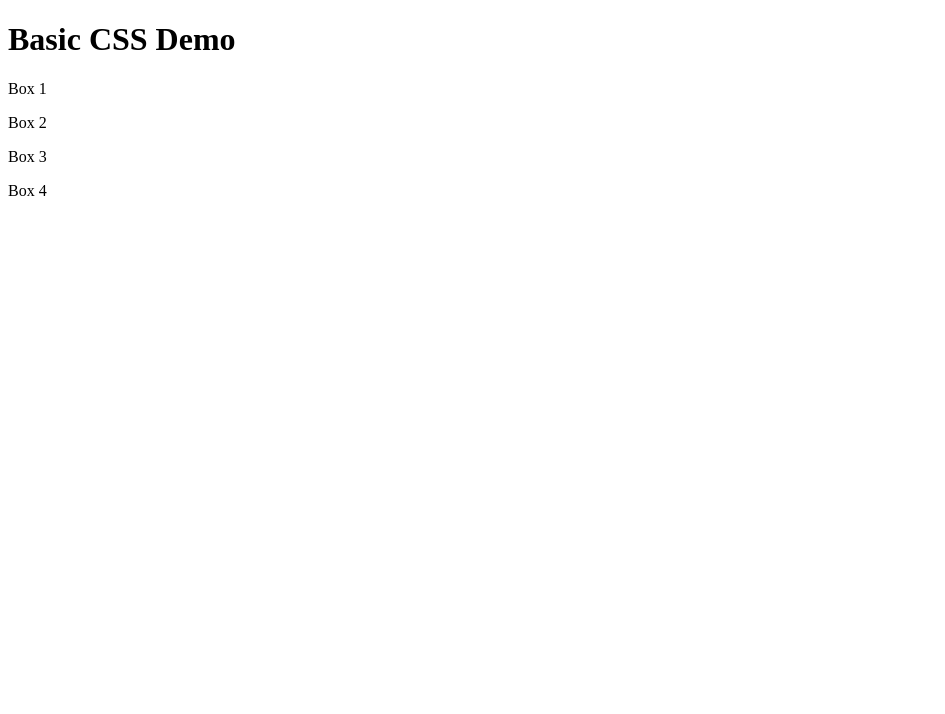
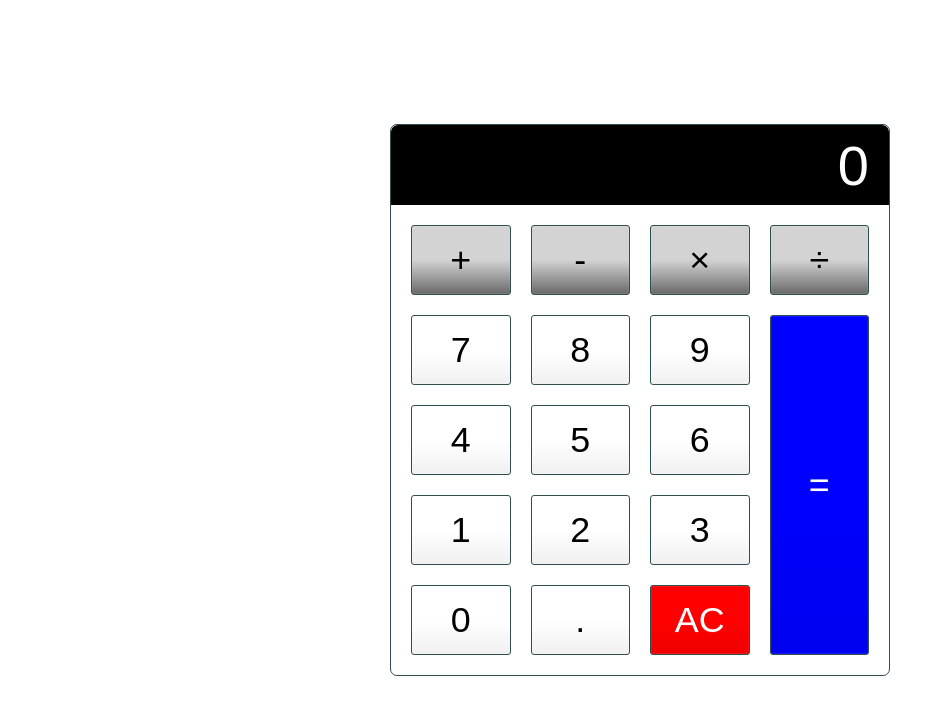
Before and after one commit to AlexGReyes/JavaScript-Projects, a plain HTML site: page calculator/calculator.html in a window 1280 px wide. Shown: the whole page, without its empty margins (0-945 px from the left). Drawn offline with Linux system fonts and the light colour scheme.

Commit message:
CALCULATOR SUBMISSION

```diff
--- a/calculator/calculator.html
+++ b/calculator/calculator.html
@@ -4,25 +4,33 @@
 		<meta charset="utf-8">
 		<title>Calculator</title>
         <meta name="description" content="A basic HTML, CSS and JavaScript Calculator">
-        <meta name="autor" content="Alejandro?"
+        <meta name="autor" content="Alejandro_G_Reyes_Aldeco">
+        <script src="js/main.js" defer></script>
+        <link rel="stylesheet" href="css/calculator.css">
 	</head>
 	<body>
-        <div>
-            <h1>Basic CSS Demo</h1>
-        </div>
+        <div class="calculator">
+            <input type="text" class="calculator-screen" value="0" disabled />
+            <div class="calculator-keys">
+                <button type="button" class="operator" value="+">+</button>
+                <button type="button" class="operator" value="-">-</button>
+                <button type="button" class="operator" value="*">&times;</button>
+                <button type="button" class="operator" value="/">&divide;</button>
 
-        <div class="con"tainer">
-            <div class="square">
-                <p>Box 1</p>
-            </div>
-            <div class="square">
-                <p>Box 2</p>
-            </div>
-            <div class="square">
-                <p>Box 3</p>
-            </div>
-            <div class="square">
-                <p>Box 4</p>
+                <button type="button" value="7">7</button>
+                <button type="button" value="8">8</button>
+                <button type="button" value="9">9</button>
+                <button type="button" value="4">4</button>
+                <button type="button" value="5">5</button>
+                <button type="button" value="6">6</button>
+                <button type="button" value="1">1</button>
+                <button type="button" value="2">2</button>
+                <button type="button" value="3">3</button>
+                <button type="button" value="0">0</button>
+
+                <button type="button" class="decimal function" value=".">.</button>
+                <button type="button" class="all-clear function" value="all-clear">AC</button>
+                <button type="button" class="equal-sign function" value="=">=</button>
             </div>
         </div>
 	</body>
--- /dev/null
+++ b/calculator/css/calculator.css
@@ -0,0 +1,87 @@
+
+
+html{
+    font-size: 70%;
+    box-sizing: border-box;
+}
+
+*, *::before, *::after{
+    margin: 0;
+    padding: 0;
+    box-sizing: inherit;
+}
+
+
+.calculator{
+    border: 1.2px solid darkslategray;
+    border-radius: 7px;
+    position: absolute;
+    top: 50%;
+    left: 50%;
+    transform: translate(-50%, -50%);
+    width: 500px;
+}
+
+.calculator-screen{
+    width: 100%;
+    font-size: 5rem;
+    height: 80px;
+    border: none;
+    background-color: black;
+    color: white;
+    text-align: right;
+    padding-right: 20px;
+    padding-left: 20px;
+    border-radius: 7px 7px 0 0 ;
+}
+
+button{
+    height: 70px;
+    border-radius: 3px;
+    border: 1px solid darkslategray;
+    background-color: transparent;
+    font-size: 3.2rem;
+    color: black;
+    background-image: linear-gradient(to bottom, transparent, transparent 50%, rgba(0,0,0,0.06));
+    text-shadow: 0 1px rgba(255, 255, 255, 0.05);
+    box-shadow: inset 0 0 0 1px rgba(255, 255, 255, 0.05), inset 0 1px 0 0 rgba(255, 255, 255, 0.05), inset 0 -1px 0 0 rgba(255, 255, 255, 0.05), 0 1px 0 0 rgba(255, 255, 255, 0.05);
+}
+
+button:hover{
+    background-color: #e1e1e1;
+}
+
+.operator{
+    color: black;
+    background-image: linear-gradient(to bottom, transparent, transparent 50%, rgba(0,0,0,0.5));
+    background-color: lightgray;
+}
+
+.all-clear{
+    background-color: red;
+    border-color: darkslategray;
+    color: #fff;
+}
+
+.all-clear:hover{
+    background-color: darkred;
+}
+
+.equal-sign{
+    background-color: blue;
+    border-color: darkslategray;
+    color: #fff;
+    height: 100%;
+    grid-area: 2 / 4 / 6 / 5;
+}
+
+.equal-sign:hover{
+    background-color: darkblue;
+}
+
+.calculator-keys {
+    display: grid;
+    grid-template-columns: repeat(4, 1fr);
+    grid-gap: 20px;
+    padding: 20px;
+}
--- /dev/null
+++ b/calculator/js/main.js
@@ -0,0 +1,105 @@
+
+const Calculator = {                                                // creates an object to track values
+    Display_Value: '0',                                             // displays 0 on the screen
+    First_Operand: null,                                            // this will hold the first operand for any expressions
+    Wait_Second_Operand:false,                                      // this checks wheter or not the second operand has been input
+    operator:null                                                   // this will hold the operator, we set it to null for now
+}
+
+
+function Input_Digit(digit){                                        // modifies values each time a button is clicked
+    const{Display_Value, Wait_Second_Operand} = Calculator;
+    if(Wait_Second_Operand === true){                               // checking if Wait_Second_Operand is true
+        Calculator.Display_Value = digit;
+        Calculator.Wait_Second_Operand = false;
+    }else{                                                          // overrites Display_Value if the current value is 0
+        Calculator.Display_Value = Display_Value === '0' ? digit : Display_Value + digit;
+    }
+}
+
+
+function Input_Decimal(dot){                                        // this function handles decimal points
+    if(Calculator.Wait_Second_Operand === true) return;             // if accidental clicking of the decimal point
+    if(!Calculator.Display_Value.includes(dot)){                    // adding a decimal point
+        Calculator.Display_Value += dot;
+    }
+}
+
+function Handle_Opertor(Next_Operator){                             // this function handles operators
+    const {First_Operand, Display_Value, operator} = Calculator;
+    const Value_of_Input = parseFloat(Display_Value);               // converting the current number
+    if(operator && Calculator.Wait_Second_Operand){                 // check if an operator exits
+        Calculator.operator = Next_Operator;
+        return;
+    }
+    if(First_Operand == null){                                      // check if an operator exits
+        Calculator.First_Operand = Value_of_Input;
+    }else if(operator){                                             //
+        const Value_Now = First_Operand || 0;
+        let result = Perform_Calculation[operator](Value_Now, Value_of_Input);
+        result = Number(result).toFixed(9);                         // fixing the amout of numbers after the decimal
+        result = (result * 1).toString();
+        Calculator.Display_Value = parseFloat(result);
+        Calculator.First_Operand = parseFloat(result);
+    }
+    Calculator.Wait_Second_Operand = true;
+    Calculator.operator = Next_Operator;
+}
+
+const Perform_Calculation = {
+    '/': (First_Operand, Second_Operand) => First_Operand / Second_Operand,
+    '*': (First_Operand, Second_Operand) => First_Operand * Second_Operand,
+    '+': (First_Operand, Second_Operand) => First_Operand + Second_Operand,
+    '-': (First_Operand, Second_Operand) => First_Operand - Second_Operand,
+    '=': (First_Operand, Second_Operand) => Second_Operand
+};
+
+function Calculator_Reset(){                                        // setting the values to 0 or null
+    Calculator.Display_Value = '0';
+    Calculator.First_Operand = null;
+    Calculator.Wait_Second_Operand = false;
+    Calculator.operator = null;
+}
+
+function Update_Display(){                                          // updates the screen with the contes of Display_Value
+    const display = document.querySelector('.calculator-screen');
+    display.value = Calculator.Display_Value;
+}
+
+Update_Display();
+
+const keys = document.querySelector('.calculator-keys');
+keys.addEventListener('click', (event) => {                         // add an event when the element is clicked
+    const {target} = event;
+    if(!target.matches('button')){                                  // if the element is clicked
+        return;
+    }
+
+    if(target.classList.contains('operator')){                      // do if the button is an operator
+        Handle_Opertor(target.value);
+        Update_Display();
+        return;
+    }
+
+    if(target.classList.contains('decimal')){                       // do if it is a dot
+        Input_Decimal(target.value);
+        Update_Display();
+        return;
+    }
+
+
+    if(target.classList.contains('all-clear')){                     // do if it clears screen
+        Calculator_Reset();
+        Update_Display();
+        return;
+    }
+
+    if(target.classList.contains('equal-sign')){                    // method added to show the result xD
+        Handle_Opertor(target.value);
+        Update_Display();
+        return;
+    }
+
+    Input_Digit(target.value);
+    Update_Display();
+});
```
